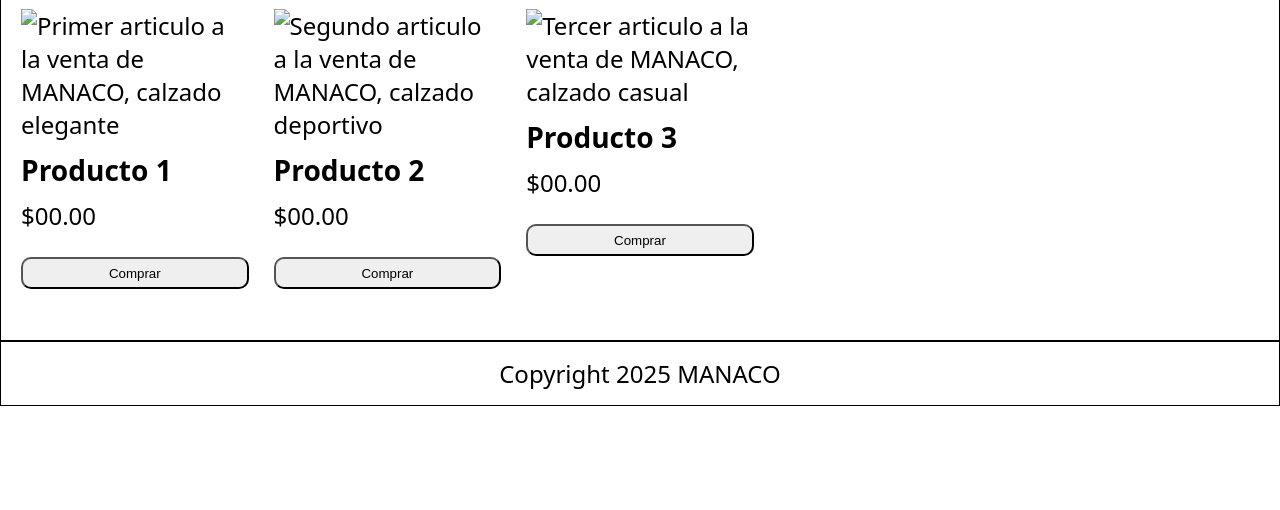
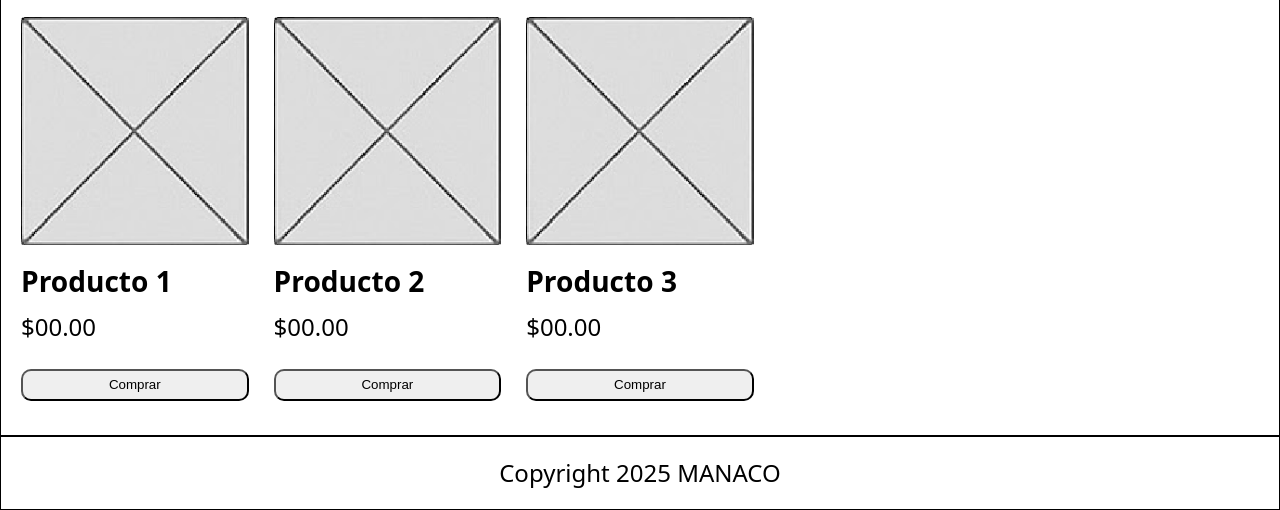
Before and after one commit to Maur025/primerexamen-mauro-moya-palli, a plain HTML site: page index.html in a window 1280 px wide. Shown: the part 409-919 px from the top of the page. Before the commit the page ends 815 px from the top, so only its background shows below. Drawn offline with Linux system fonts and the light colour scheme; the site is published under a folder, as on GitHub Pages, so addresses that start at the root find nothing.

Commit message:
fix: reparando enlace de imagenes

```diff
--- a/index.html
+++ b/index.html
@@ -5,7 +5,7 @@
 		<meta name="viewport" content="width=device-width, initial-scale=1.0" />
 		<title>MANACO LandingPage</title>
 
-		<link rel="icon" type="image/png" href="/favicon.png" />
+		<link rel="icon" type="image/png" href="favicon.png" />
 		<meta
 			name="description"
 			content="Landing page de MANACO, tienda de calzado de Bolivia, ingresa para ver más sobre nuestros productos, ofertas y mucho mas sobre nuestros calzados."
@@ -22,7 +22,7 @@
 			content="Descubre MANACO, la tienda de calzado en Bolivia que ofrece estilo y comodidad que necesitas."
 		/>
 		<meta property="og:type" content="website" />
-		<meta property="og:image" content="/image-x-test.png" />
+		<meta property="og:image" content="image-x-test.png" />
 		<meta
 			property="og:url"
 			content="https://maur025.github.io/primerexamen-mauro-moya-palli/"
@@ -57,7 +57,7 @@
 				<section id="products" class="product">
 					<article id="product-1">
 						<img
-							src="/image-x-test.png"
+							src="image-x-test.png"
 							alt="Primer articulo a la venta de MANACO, calzado elegante"
 						/>
 						<h3>Producto 1</h3>
@@ -67,7 +67,7 @@
 
 					<article id="product-2">
 						<img
-							src="/image-x-test.png"
+							src="image-x-test.png"
 							alt="Segundo articulo a la venta de MANACO, calzado deportivo"
 						/>
 						<h3>Producto 2</h3>
@@ -77,7 +77,7 @@
 
 					<article id="product-3">
 						<img
-							src="/image-x-test.png"
+							src="image-x-test.png"
 							alt="Tercer articulo a la venta de MANACO, calzado casual"
 						/>
 						<h3>Producto 3</h3>
```
Also changed, not shown: 1 other file.
